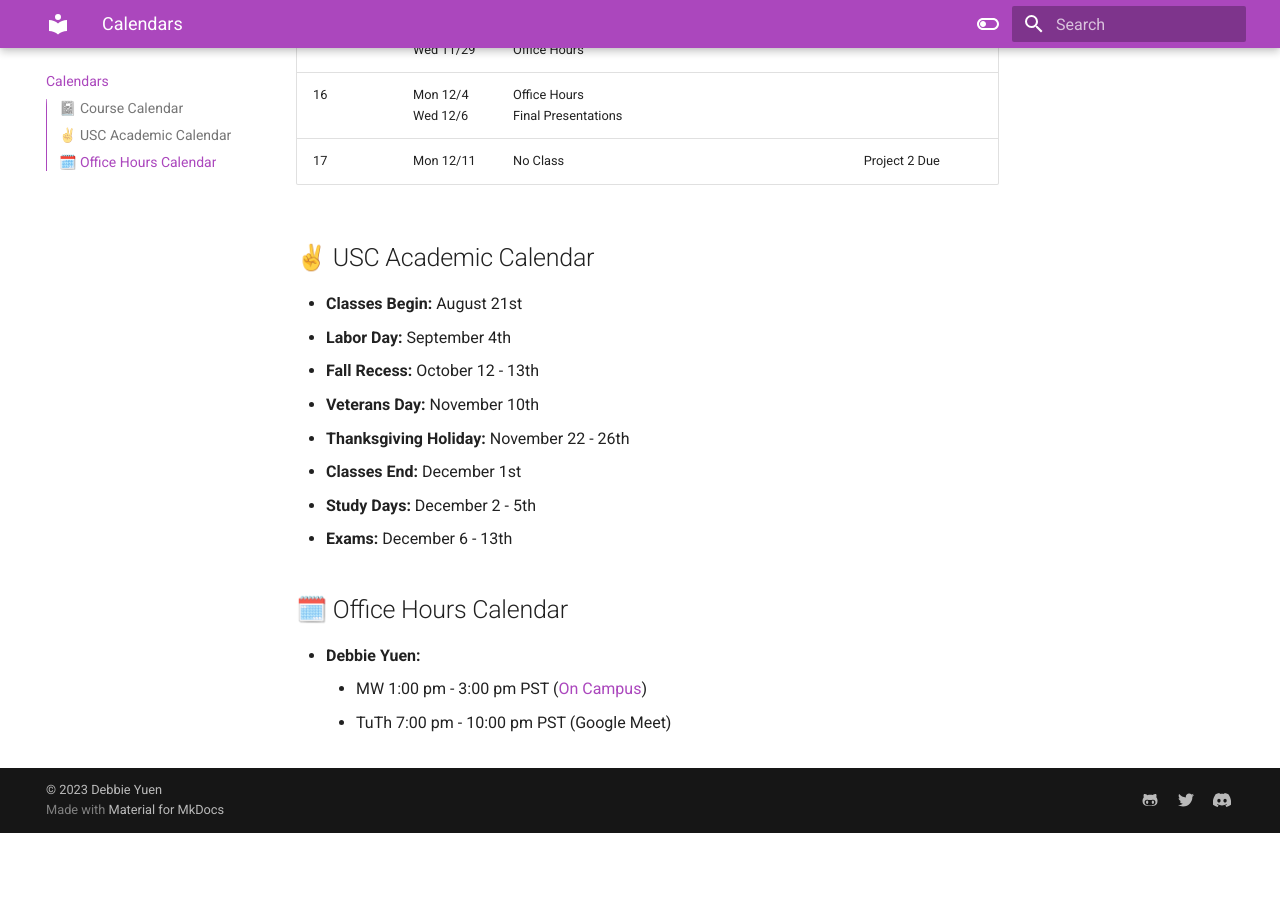
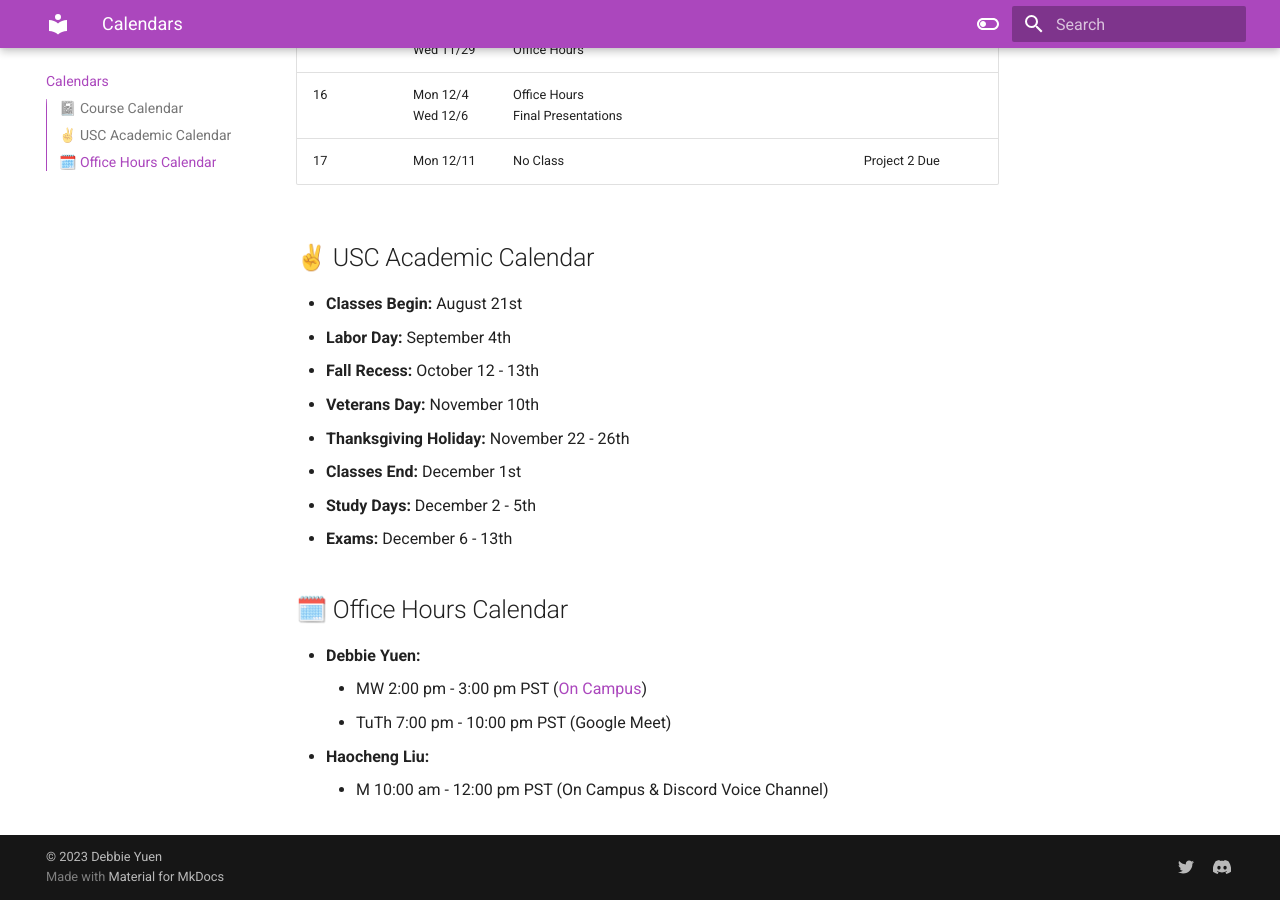
Before and after one commit to usc-ctin583/usc-ctin583.github.io, an MkDocs documentation site: the page built from docs/index.md, in a window 1280 px wide and 900 px high, scrolled down 1241 px. Built offline with MkDocs 1.6.1 and Material for MkDocs 9.7.7, drawn with Linux system fonts in a browser that asks for light colours; before the commit the page ends 2074 px from its top, so only the background shows below that.

Commit message:
SA's office hours

```diff
--- a/docs/index.md
+++ b/docs/index.md
@@ -33,5 +33,7 @@
 ## 🗓️ Office Hours Calendar
 
 * **Debbie Yuen:**
-    * MW 1:00 pm - 3:00 pm PST ([On Campus](https://calendly.com/debbieyuen/30min))
+    * MW 2:00 pm - 3:00 pm PST ([On Campus](https://calendly.com/debbieyuen/30min))
     * TuTh 7:00 pm - 10:00 pm PST (Google Meet)
+* **Haocheng Liu:**
+    *  M 10:00 am - 12:00 pm PST (On Campus & Discord Voice Channel)
--- a/mkdocs.yml
+++ b/mkdocs.yml
@@ -32,8 +32,6 @@ theme:
 
 extra:
   social:
-    - icon: fontawesome/brands/github-alt
-      link: https://github.com/usc-ctin583
     - icon: fontawesome/brands/twitter
       link: https://twitter.com/USCCinema
     - icon: fontawesome/brands/discord
```
